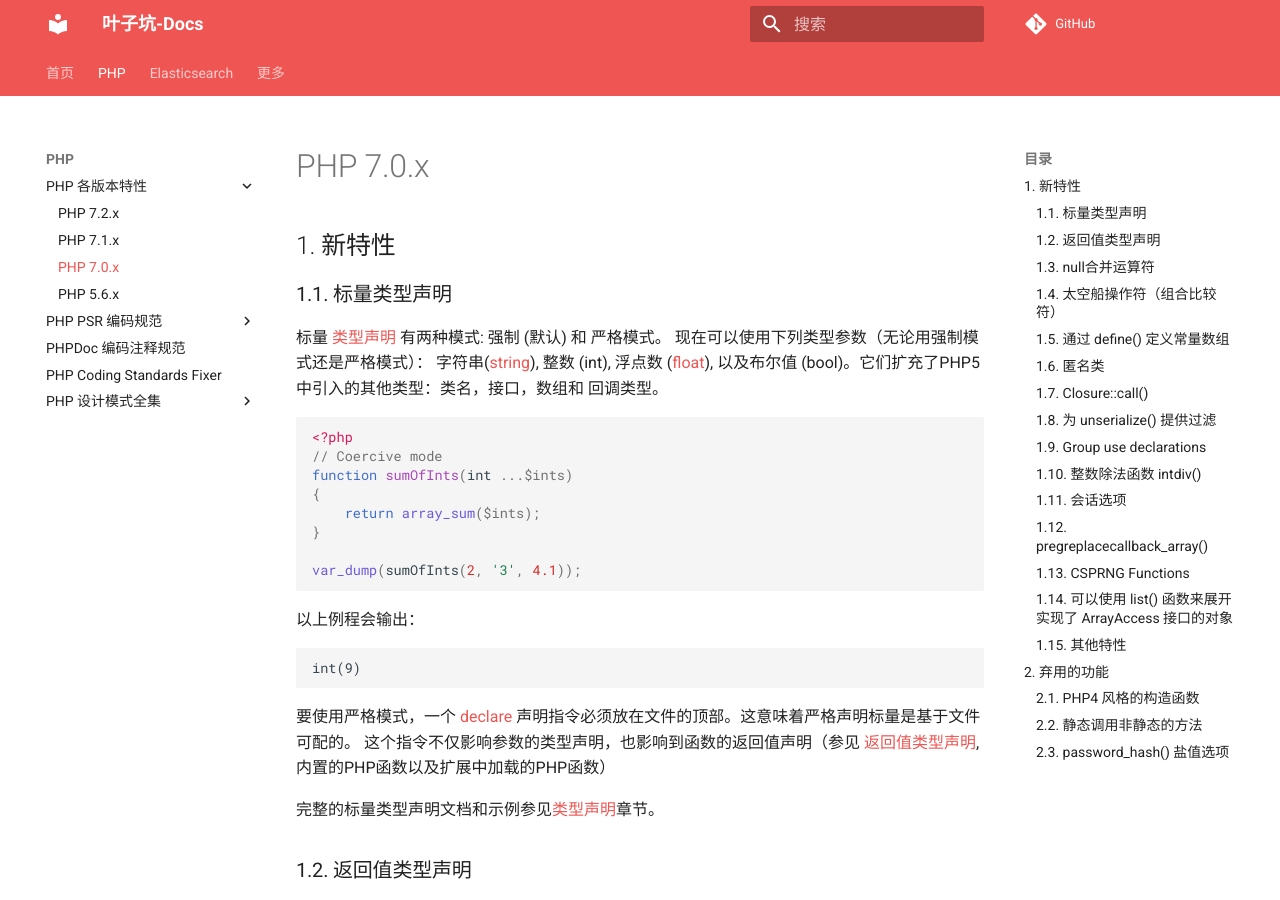
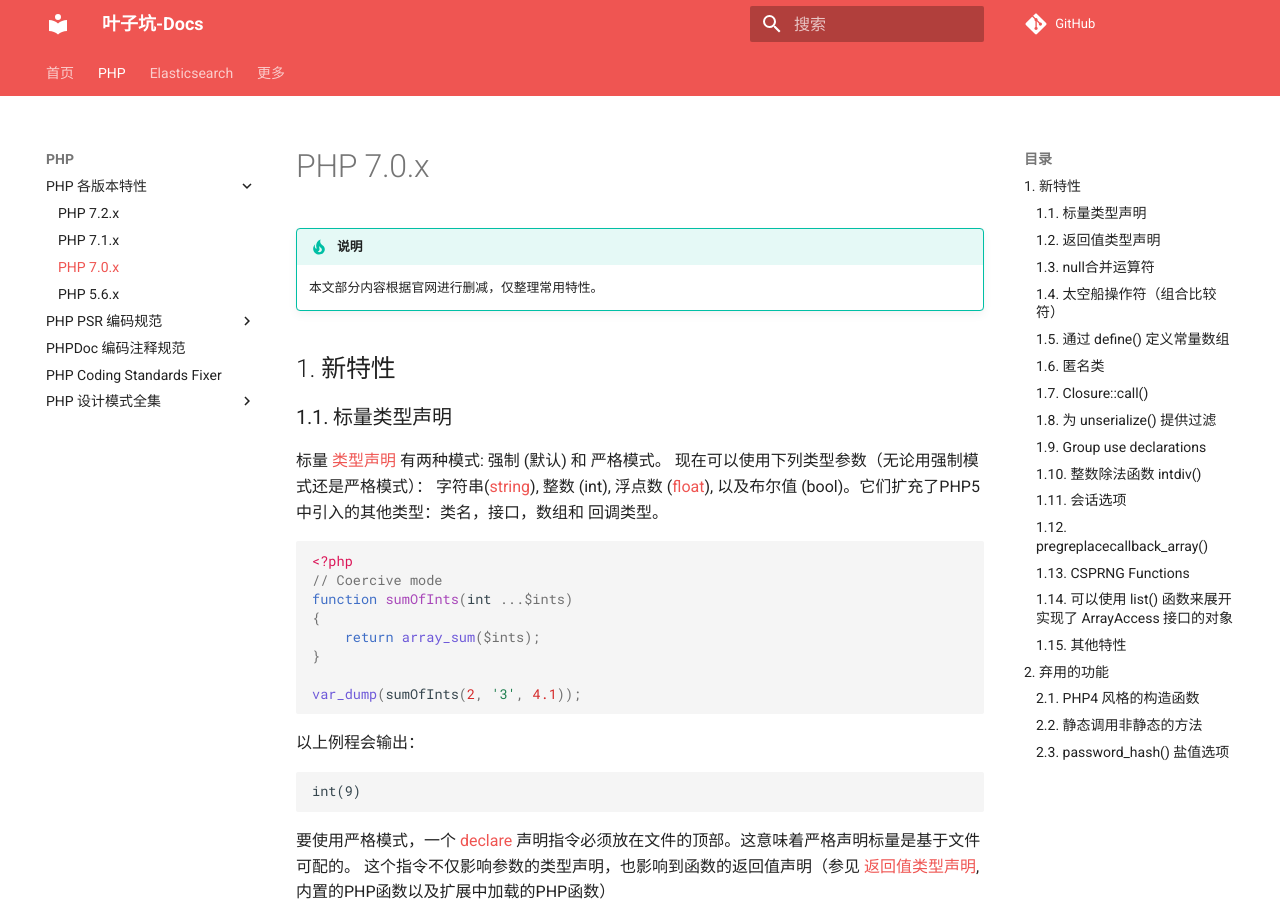
Before and after one commit to flc1125/docs, an MkDocs documentation site: the page built from docs/php/features/7.0.x.md, in a window 1280 px wide and 900 px high. Built offline with MkDocs 1.6.1 and Material for MkDocs 9.7.7, drawn with Linux system fonts in a browser that asks for light colours; comment, search, counter and statistics services are not loaded.

Commit message:
php 7.0.x

```diff
--- a/docs/php/features/7.0.x.md
+++ b/docs/php/features/7.0.x.md
@@ -1,4 +1,8 @@
 # PHP 7.0.x
+
+!!! Tip "说明"
+
+    本文部分内容根据官网进行删减，仅整理常用特性。
 
 ## 1. 新特性
 
```
